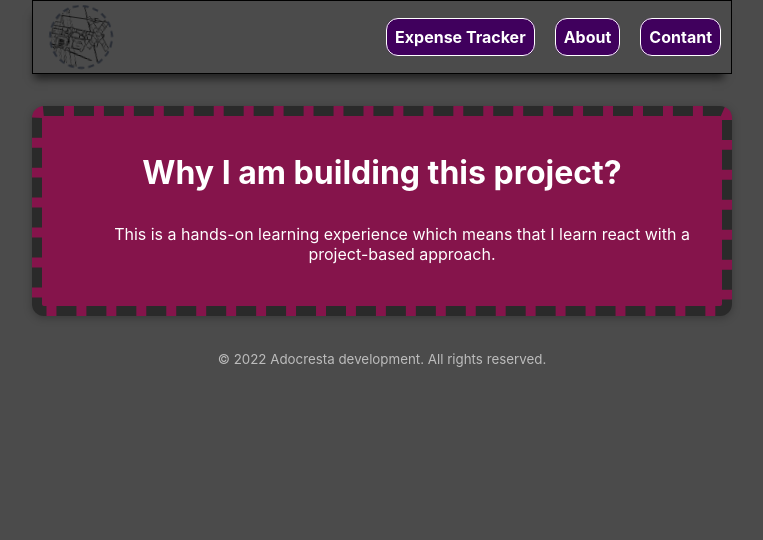
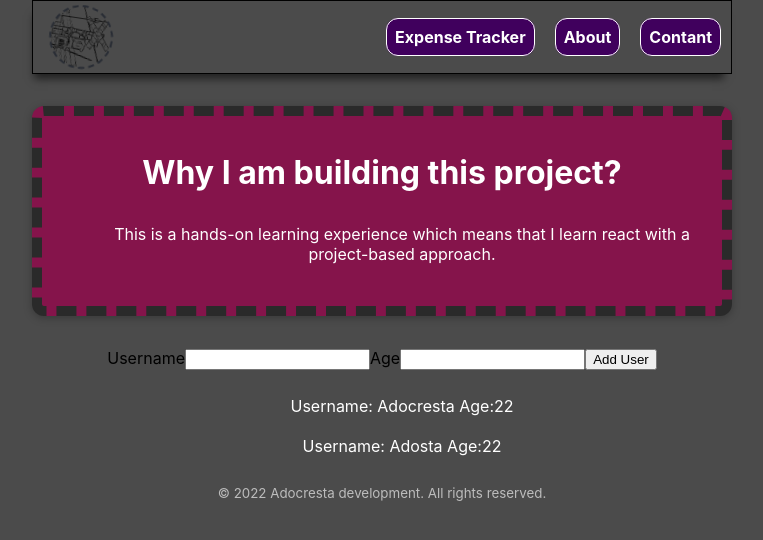
Before and after one commit to Adocresta/learning-react, a React (Create React App) app: page / in a window 1280 px wide. Shown: the top 540 px of the page, without its empty margins (258-1021 px from the left). Built offline with nearby package versions, Linux system fonts and the light colour scheme.

Commit message:
project challenge logic done. NO CSS

```diff
--- a/src/App.css
+++ b/src/App.css
@@ -38,14 +38,3 @@
     transform: rotate(360deg);
   }
 }
-
-button {
-  font: inherit;
-  cursor: pointer;
-  padding: 1rem 2rem;
-  border: 1px solid #40005d;
-  background-color: #40005d;
-  color: white;
-  border-radius: 12px;
-  margin-right: 1rem;
-}
--- a/src/App.js
+++ b/src/App.js
@@ -4,9 +4,12 @@ import React, { useState } from "react";
 import Header from "./components/UI/Header";
 import MainContent from "./components/MainContent";
 import Footer from "./components/UI/Footer";
-
+// Expense Tracker Files
 import Expenses from "./components/ExpenseTracker/Expenses/Expenses";
 import NewExpense from "./components/ExpenseTracker/NewExpense/NewExpense";
+// Username Tracker Files
+import AddUserPanel from "./components/UsernameTracker/AddUserPanel/AddUserPanel";
+import UserDataList from "./components/UsernameTracker/UserDataList/UserDataList";
 
 // fragment tags for a parent element
 function App() {
@@ -68,6 +71,33 @@ function App() {
     });
   };
 
+  const [userData, setUserData] = useState([
+    {
+      id: "e1",
+      username: "Adocresta",
+      age: 22,
+    },
+    {
+      id: "e2",
+      username: "Adosta",
+      age: 22,
+    },
+  ]);
+
+  const addNewUserDataHandler = (data) => {
+    console.log(data);
+    setUserData((prevState) => {
+      return [
+        {
+          id: data.id,
+          username: data.username,
+          age: data.age,
+        },
+        ...prevState,
+      ];
+    });
+  };
+
   // Show or hide the project
   const [showExpenseTracker, setShowExpenseTracker] = useState(false);
 
@@ -87,6 +117,8 @@ function App() {
       <Header onShowExpenseTracker={toggleExpenseTracker} />
       <MainContent />
       {showExpenseTracker && ExpenseTracker}
+      <AddUserPanel onNewUserData={addNewUserDataHandler} />
+      <UserDataList userData={userData} />
       <Footer />
     </React.Fragment>
   );
--- /dev/null
+++ b/src/components/UsernameTracker/AddUserPanel/AddUserPanel.js
@@ -0,0 +1,39 @@
+import React from "react";
+import { useState } from "react";
+
+const AddUserPanel = (props) => {
+  const [username, setUserName] = useState("");
+  const [age, setAge] = useState("");
+
+  const usernameChangeHandler = (e) => {
+    console.log("username chnge");
+    setUserName(e.target.value);
+  };
+  const ageChangeHandler = (e) => {
+    console.log("agechanfge");
+    setAge(parseInt(e.target.value));
+  };
+
+  const SubmitEvetHandler = (e) => {
+    e.preventDefault();
+    console.log("submitted");
+    const newData = {
+      id: Math.random().toString(),
+      username: username,
+      age: age,
+    };
+    props.onNewUserData(newData);
+  };
+
+  return (
+    <form onSubmit={SubmitEvetHandler}>
+      <label>Username</label>
+      <input type="text" onChange={usernameChangeHandler} />
+      <label>Age</label>
+      <input type="text" onChange={ageChangeHandler} />
+      <button type="submit">Add User</button>
+    </form>
+  );
+};
+
+export default AddUserPanel;
--- /dev/null
+++ b/src/components/UsernameTracker/UserDataList/UserDataList.css
@@ -0,0 +1,4 @@
+.user-data-list {
+  flex-direction: column;
+  color: white;
+}
--- /dev/null
+++ b/src/components/UsernameTracker/UserDataList/UserDataList.js
@@ -0,0 +1,24 @@
+import "./UserDataList.css";
+
+const UserDataItem = (props) => {
+  const { userData } = props;
+  const listOfLi = userData.map((data) => {
+    return (
+      <li key={data.id}>
+        Username: {data.username} Age:{data.age}
+      </li>
+    );
+  });
+  return <>{listOfLi}</>;
+};
+
+const UserDataList = (props) => {
+  const { userData } = props;
+  return (
+    <ul className="user-data-list">
+      <UserDataItem userData={userData} />
+    </ul>
+  );
+};
+
+export default UserDataList;
```
